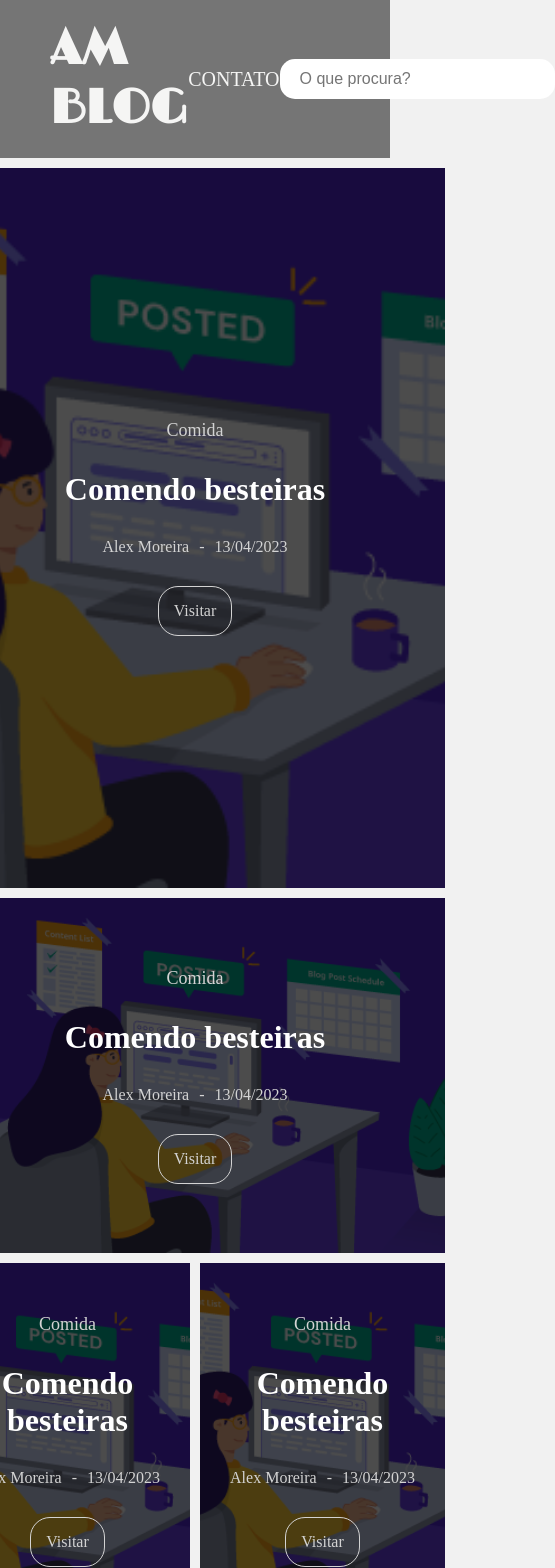
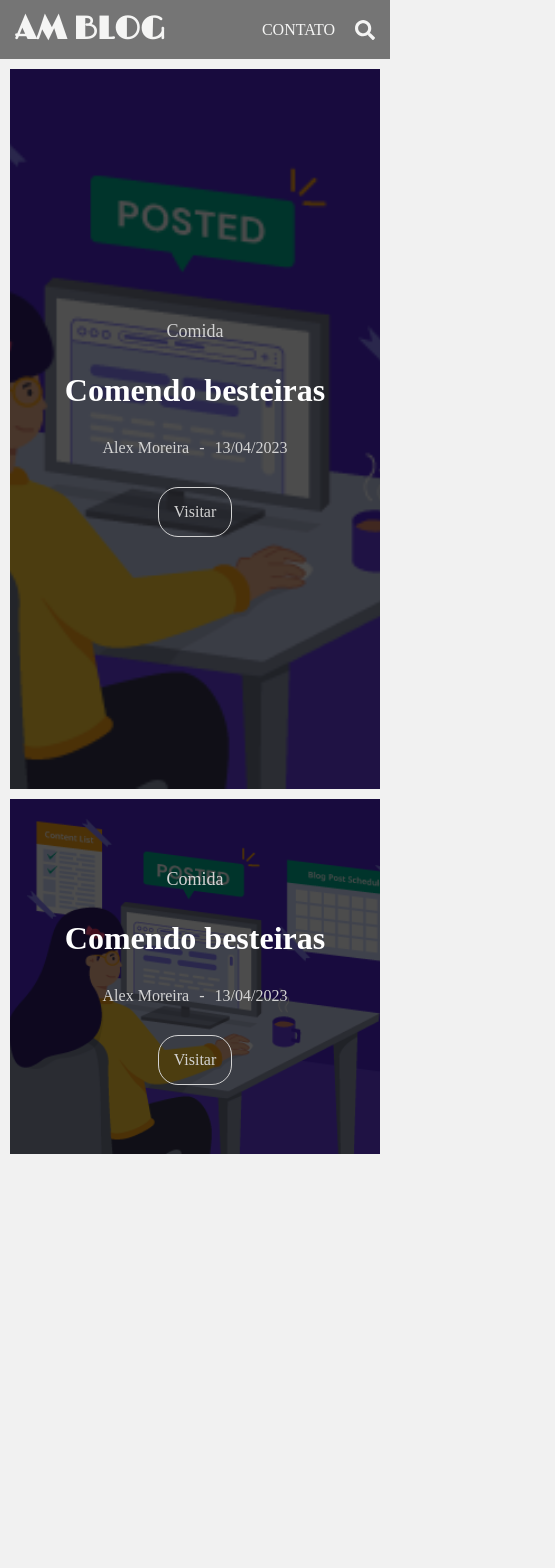
Before and after one commit to MoreiraAlex/AM-Blog, a Next.js app: page / in a window 390 px wide. Shown: the top 1568 px of the page, 555 px wide, since content can reach past the window. After the commit the page ends 1174 px from the top, so only its background shows below. Built offline with nearby package versions, Linux system fonts and the light colour scheme.

Commit message:
Responsividade do header e navBar

```diff
--- a/src/components/flex/index.tsx
+++ b/src/components/flex/index.tsx
@@ -20,6 +20,7 @@ const Flex: NextPage<Iprop> = ({
   padding,
   margin,
   wrap,
+  grow,
 }) => {
   return (
     <FlexComponent
@@ -33,6 +34,7 @@ const Flex: NextPage<Iprop> = ({
       padding={padding}
       margin={margin}
       wrap={wrap}
+      grow={grow}
     >
       {children}
     </FlexComponent>
--- a/src/components/flex/styles.ts
+++ b/src/components/flex/styles.ts
@@ -11,6 +11,7 @@ export interface Iprops {
   padding?: string;
   margin?: string;
   wrap?: string;
+  grow?: string;
 }
 
 export const FlexComponent = styled.section<Iprops>`
@@ -25,5 +26,6 @@ export const FlexComponent = styled.section<Iprops>`
     padding: ${(props) => props.padding || '0'};
     margin: ${(props) => props.margin || '0'};
     flex-wrap: ${(props) => props.wrap || 'nowrap'};
+    flex-grow: ${(props) => props.grow};
   }
 `;
--- a/src/components/layout/headerHome/index.tsx
+++ b/src/components/layout/headerHome/index.tsx
@@ -14,13 +14,7 @@ const HeaderHome: NextPage = () => {
     <>
       <NavBar />
       <Container>
-        <Flex
-          width='100%'
-          padding='10px'
-          gap='10px'
-          wrap='wrap'
-          justify='center'
-        >
+        <Flex padding='10px' gap='10px' wrap='wrap' justify='center' grow='1'>
           <BannerComponentG img={img}>
             <BannerChildren
               categoria='Comida'
@@ -29,7 +23,7 @@ const HeaderHome: NextPage = () => {
               data='13/04/2023'
             />
           </BannerComponentG>
-          <Flex direction='column' width='49%' gap='10px' align='center'>
+          <Flex direction='column' gap='10px' align='center' grow='1'>
             <BannerComponentM img={img}>
               <BannerChildren
                 categoria='Comida'
@@ -38,7 +32,7 @@ const HeaderHome: NextPage = () => {
                 data='13/04/2023'
               />
             </BannerComponentM>
-            <Flex width='100%' gap='10px'>
+            <Flex gap='10px' wrap='wrap' width='100%'>
               <BannerComponentP img={img}>
                 <BannerChildren
                   categoria='Comida'
--- a/src/components/layout/headerHome/styles.ts
+++ b/src/components/layout/headerHome/styles.ts
@@ -11,7 +11,7 @@ export const BannerComponentG = styled.section<Iprops>`
   background-size: cover;
   background-position: center;
   backface-visibility: hidden;
-  width: 49%;
+  flex-grow: 1;
   min-width: 500px;
   height: 720px;
   position: relative;
@@ -26,6 +26,12 @@ export const BannerComponentG = styled.section<Iprops>`
     background-color: #000000;
     opacity: 0.7;
   }
+
+  @media (max-width: 500px) {
+    & {
+      min-width: 320px;
+    }
+  }
 `;
 
 export const BannerComponentM = styled.section<Iprops>`
@@ -33,8 +39,36 @@ export const BannerComponentM = styled.section<Iprops>`
   background-repeat: no-repeat;
   background-size: cover;
   background-position: center;
+  min-width: 500px;
+  height: 355px;
+  position: relative;
   width: 100%;
-  min-width: 500px;
+
+  &::after {
+    content: '';
+    position: absolute;
+    width: 100%;
+    height: 100%;
+    left: 0;
+    top: 0;
+    background-color: #000000;
+    opacity: 0.7;
+  }
+
+  @media (max-width: 500px) {
+    & {
+      min-width: 320px;
+    }
+  }
+`;
+
+export const BannerComponentP = styled.section<Iprops>`
+  background-image: url(${(props) => props.img.src});
+  background-repeat: no-repeat;
+  background-size: cover;
+  background-position: center;
+  min-width: 245px;
+  flex-grow: 1;
   height: 355px;
   position: relative;
 
@@ -48,26 +82,10 @@ export const BannerComponentM = styled.section<Iprops>`
     background-color: #000000;
     opacity: 0.7;
   }
-`;
 
-export const BannerComponentP = styled.section<Iprops>`
-  background-image: url(${(props) => props.img.src});
-  background-repeat: no-repeat;
-  background-size: cover;
-  background-position: center;
-  width: 50%;
-  min-width: 245px;
-  height: 355px;
-  position: relative;
-
-  &::after {
-    content: '';
-    position: absolute;
-    width: 100%;
-    height: 100%;
-    left: 0;
-    top: 0;
-    background-color: #000000;
-    opacity: 0.7;
+  @media (max-width: 560px) {
+    & {
+      display: none;
+    }
   }
 `;
--- a/src/components/navBar/index.tsx
+++ b/src/components/navBar/index.tsx
@@ -1,12 +1,10 @@
 import type { NextPage } from 'next';
 import Link from 'next/link';
-// import { Limelight } from 'next/font/google';
 
 import { NavBarComponent } from './styles';
 
 import { Flex, Container } from 'components/index';
-
-// const limelight = Limelight({ weight: '400' });
+import { FaSearch } from 'react-icons/fa';
 
 const NavBar: NextPage = () => {
   return (
@@ -16,9 +14,10 @@ const NavBar: NextPage = () => {
           <h1>
             <Link href='#'>AM BLOG</Link>
           </h1>
-          <Flex align='center' justify='space-between' width='400px'>
+          <Flex align='center' gap='20px'>
             <Link href='#'>Contato</Link>
             <form>
+              <FaSearch />
               <label>
                 <input placeholder='O que procura?' />
               </label>
--- a/src/components/navBar/styles.ts
+++ b/src/components/navBar/styles.ts
@@ -7,15 +7,40 @@ export const NavBarComponent = styled.header`
     font-size: 20px;
     text-transform: uppercase;
     color: ${(props) => props.theme.color.white};
+
+    @media (max-width: 600px) {
+      & {
+        font-size: 16px;
+      }
+    }
   }
 
   & h1 > a {
     font-size: 48px;
     color: ${(props) => props.theme.color.white};
     font-family: 'Limelight', cursive;
+
+    @media (max-width: 600px) {
+      & {
+        font-size: 32px;
+      }
+    }
   }
 
-  & input {
+  & form svg {
+    fill: ${(props) => props.theme.color.white};
+    font-size: 20px;
+
+    display: none;
+
+    @media (max-width: 900px) {
+      & {
+        display: block;
+      }
+    }
+  }
+
+  & form input {
     height: 40px;
     width: 275px;
     border-radius: 15px;
@@ -23,5 +48,19 @@ export const NavBarComponent = styled.header`
     outline: none;
     padding-left: 20px;
     font-size: 16px;
+
+    @media (max-width: 900px) {
+      & {
+        display: none;
+      }
+    }
+  }
+
+  & > section > section {
+    @media (max-width: 425px) {
+      & {
+        padding: 10px 15px;
+      }
+    }
   }
 `;
```
